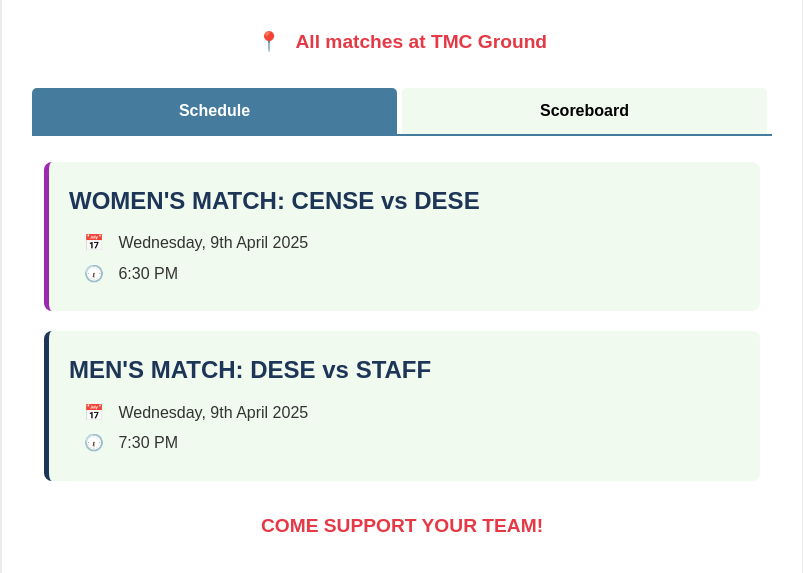
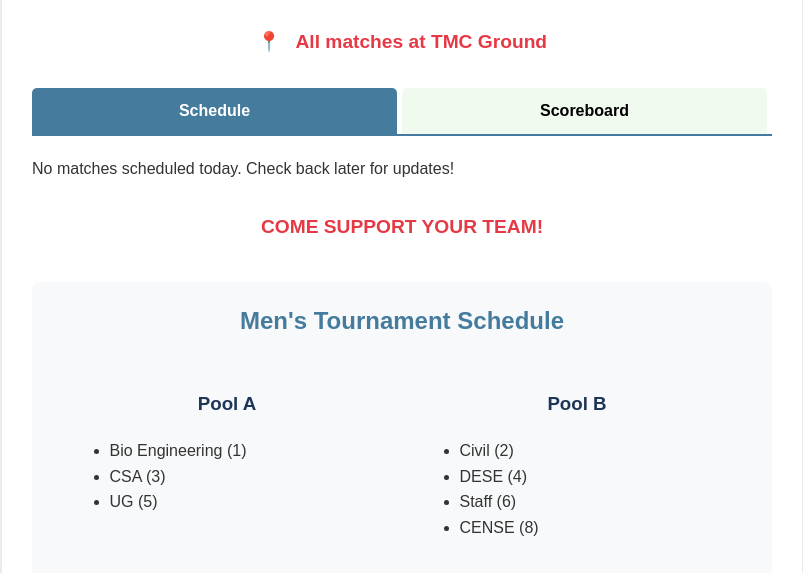
Before and after one commit to SHAUKAT23/Matches, a plain HTML site: page index.html in a window 1280 px wide. Shown: the part 187-760 px from the top of the page, without its empty margins (238-1041 px from the left). Drawn offline with Linux system fonts and the light colour scheme.

Commit message:
no match

```diff
--- a/index.html
+++ b/index.html
@@ -260,9 +260,10 @@
             <button class="tab-button active" onclick="openTab(event, 'schedule-tab')">Schedule</button>
             <button class="tab-button" onclick="openTab(event, 'scoreboard-tab')">Scoreboard</button>
         </div>
+        No matches scheduled today. Check back later for updates!
 
         <!-- Schedule Tab Content -->
-        <div id="schedule-tab" class="tab-content active">
+        <!--<div id="schedule-tab" class="tab-content active">
             <div class="matches-container">
                 <div class="match women">
                     <div class="teams">WOMEN'S MATCH: CENSE vs DESE</div>
@@ -282,7 +283,7 @@
 
 
             </div>
-
+            -->
             <div class="cta">
                 COME SUPPORT YOUR TEAM!
             </div>
```
